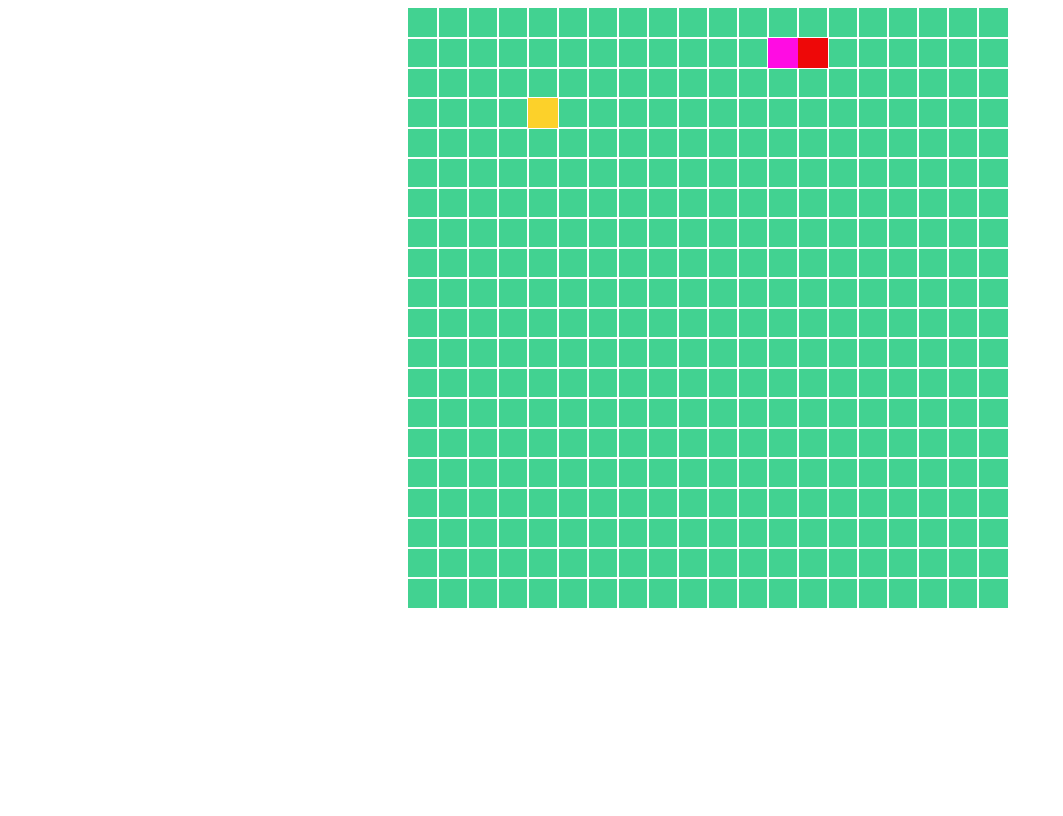
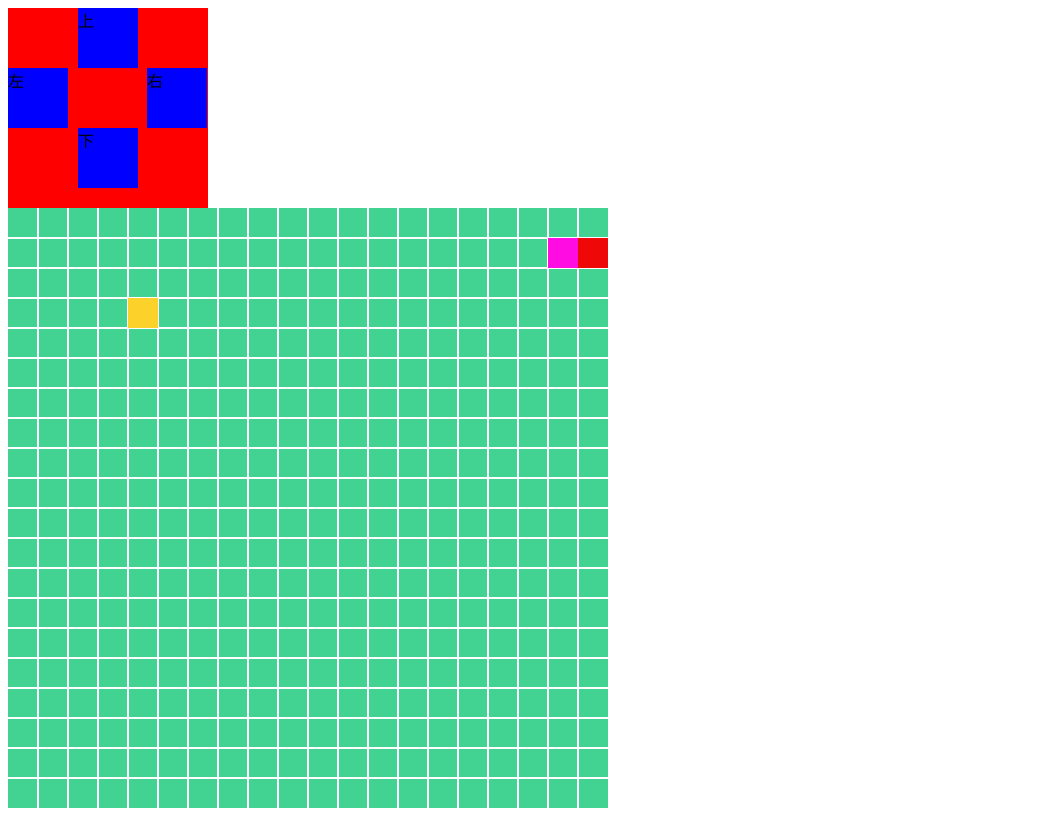
Before and after one commit to MapleLeaf777/snake, a plain HTML site: page index.html in a window 1280 px wide. Shown: the whole page, without its empty margins (0-1063 px from the left). Drawn offline with Linux system fonts and the light colour scheme.

Commit message:
Add files via upload

```diff
--- a/index.html
+++ b/index.html
@@ -1,17 +1,53 @@
-<!DOCTYPE html>
 <html lang="en">
 <head>
     <meta charset="UTF-8">
-    <title>Title</title>
+    <meta http-equiv="X-UA-Compatible" content="IE=edge">
+    <meta name="viewport" content="width=device-width, initial-scale=1.0">
+    <title>Document</title>
 </head>
 <body>
+    <div id="keys">
+        <div id="up">上</div>
+        <div id="left" style="display: inline-block;">左</div>
+        <div id="right" style="display: inline-block;">右</div>
+        <div id="down">下</div>
+    </div>
 </body>
 <script type="text/javascript">
+    const keys = document.querySelector("#keys");
+    const Kup = document.querySelector("#up");
+    const Kdown = document.querySelector("#down");
+    const Kleft = document.querySelector("#left");
+    const Kright = document.querySelector("#right");
+    keys.style.width="200px";
+    keys.style.height="200px";
+    keys.style.backgroundColor="red";
+
+    Kup.style.width="60px";
+    Kup.style.height="60px";
+    Kup.style.backgroundColor="blue";
+    Kup.style.margin="0 auto";
+
+    Kleft.style.width="60px";
+    Kleft.style.height="60px";
+    Kleft.style.backgroundColor="blue";
+
+    Kright.style.width="60px";
+    Kright.style.height="60px";
+    Kright.style.backgroundColor="blue";
+    Kright.style.position="relative";
+    Kright.style.left="75px";
+
+    Kdown.style.width="60px";
+    Kdown.style.height="60px";
+    Kdown.style.backgroundColor="blue";
+    Kdown.style.margin="0 auto";
+
+
+
     const canvas=document.createElement("canvas");
     canvas.width=600;
     canvas.height=600;
-    canvas.style.position="relative";
-    canvas.style.left="400px";
     canvas.style.backgroundColor="#42d291";
     document.body.append(canvas);
     const ctx=canvas.getContext("2d");
@@ -98,9 +134,25 @@
                 Y=0;
             }
         })
+        Kup.addEventListener("click",function(e){
+            Y=-30;
+            X=0;
+        })
+        Kleft.addEventListener("click",function(e){
+            X=-30;
+            Y=0;
+        })
+        Kright.addEventListener("click",function(e){
+            X=30;
+            Y=0;
+        })
+        Kdown.addEventListener("click",function(e){
+            Y=30;
+            X=0;
+        })
 
         //判断x轴的距离与y轴的距离，利用for循环减少两者距离
-       /* if (((she[0].x-suiX)<0)&&(X!==-30)){
+      /*  if (((she[0].x-suiX)<0)&&(X!==-30)){
             X=30;Y=0;
             for(let i=1;i<she.length;i++){
                 if ((she[0].x+30===she[i].x)){
@@ -121,8 +173,8 @@
             X=0;Y=-30;
 
 
-        }*/
-
+        }
+*/
 
 
         //绘制蛇
@@ -144,7 +196,7 @@
         }
 
 
-    },500);
+    },300);
 
 
 </script>
```
